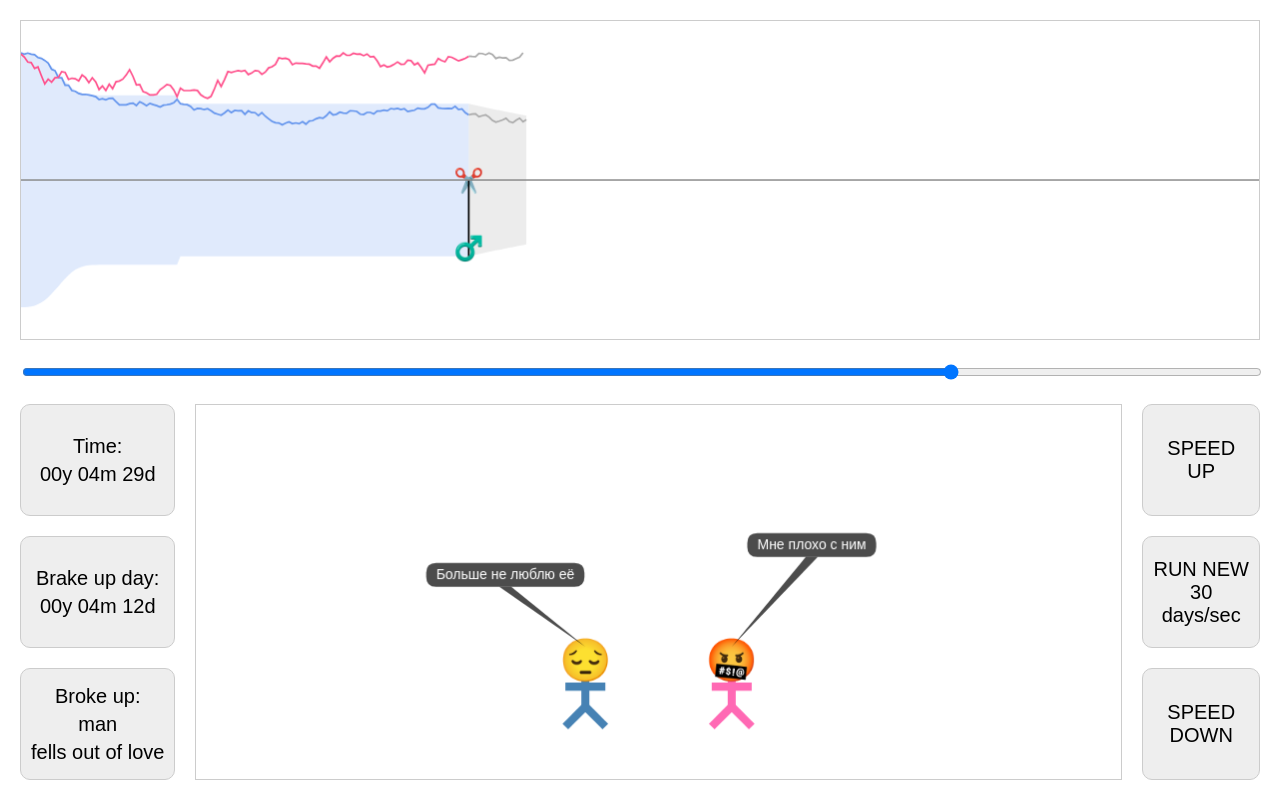
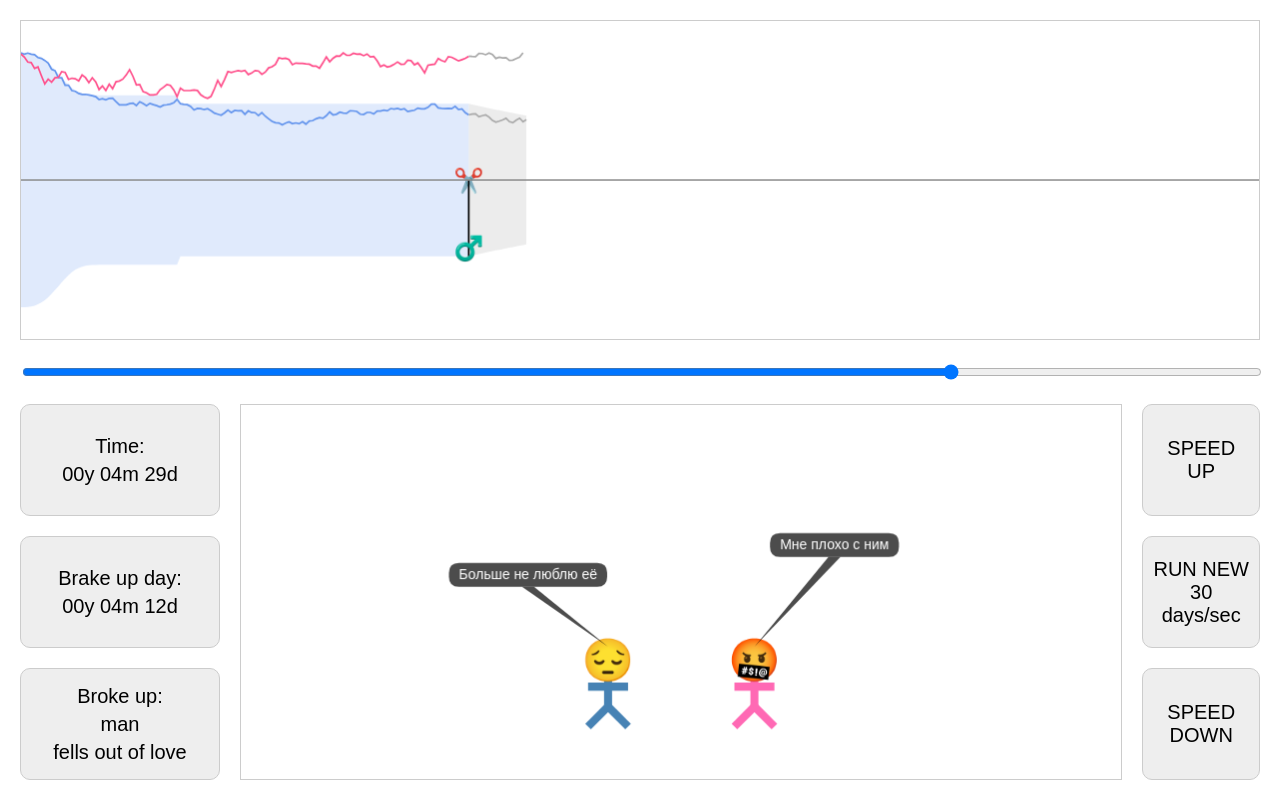
Before and after one commit to evergosu/love-chart, a website built with Vite: page src/index.html in a window 1280 px wide. Built offline with nearby package versions, Linux system fonts and the light colour scheme.

Commit message:
Fixed visual glitches.

```diff
--- a/src/index.css
+++ b/src/index.css
@@ -73,6 +73,7 @@ canvas#graph {
   flex-direction: column;
   justify-content: center;
   align-items: center;
+  min-width: 10rem;
 
   background-color: #eee;
   border: 1px solid #ccc;
--- a/src/index.html
+++ b/src/index.html
@@ -26,7 +26,7 @@
           </li>
           <li>
             <span> Broke up: </span>
-            <div id="broke-up-by">not yet, but we know</div>
+            <div id="broke-up-by">not yet</div>
             <div id="broke-up-reason">(in love)</div>
           </li>
         </ul>
```
